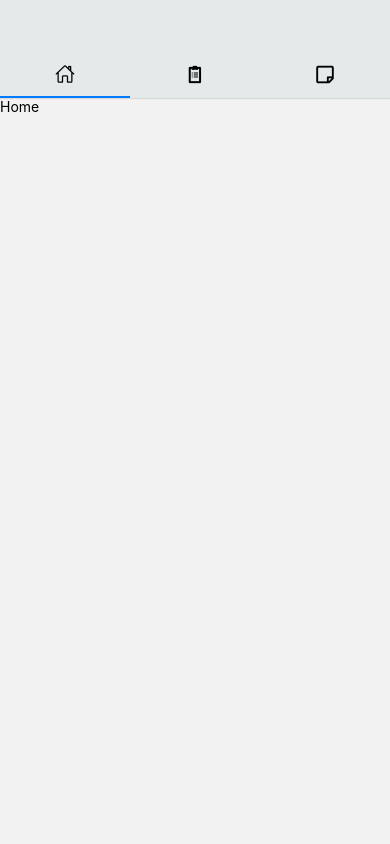
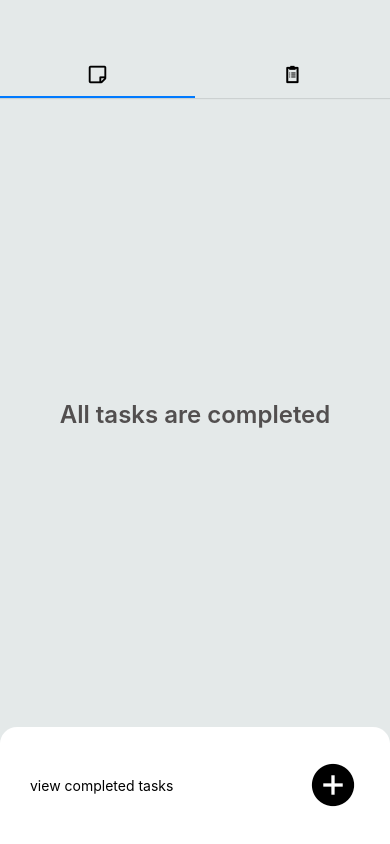
Before and after one commit to Blackmile/TodoAppv2, a React Native app: screen / in a window 390 px wide. Built offline with nearby package versions, Linux system fonts and the light colour scheme; what expo-notifications would draw is missing.

Commit message:
lets build

```diff
--- a/App.js
+++ b/App.js
@@ -54,9 +54,9 @@ export default function App() {
               }
             }})}
           >
-            <Tab.Screen name='Home' component={Home} />
+            {/* <Tab.Screen name='Home' component={Home} /> */}
+            <Tab.Screen name='TodoNest'  component={TodoNest} />
             <Tab.Screen name='Note' component={Note} />
-            <Tab.Screen name='TodoNest'  component={TodoNest} />
           </Tab.Navigator>
         </NavigationContainer>
       </PersistGate>
```
